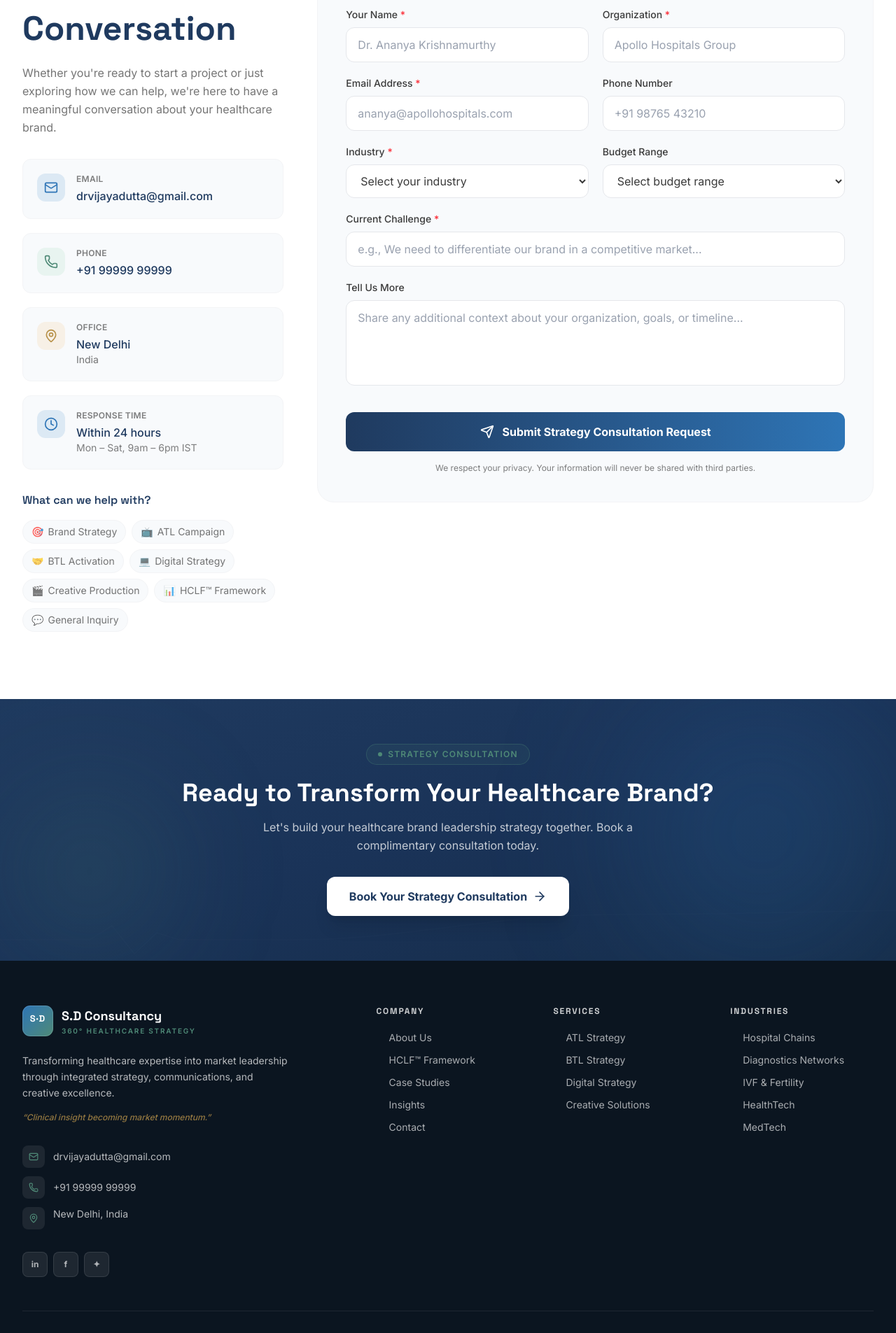
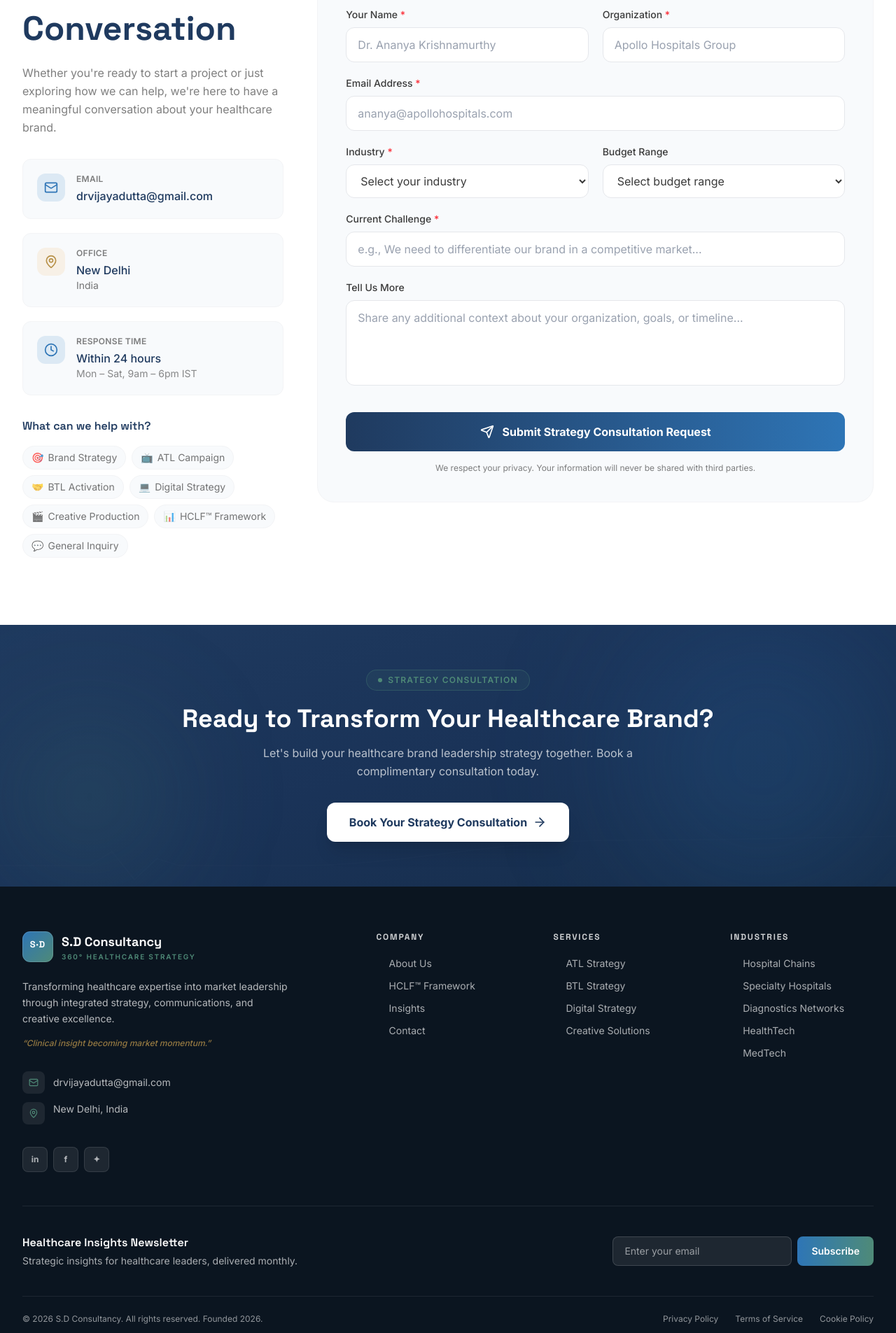
Before and after one commit to drvijayadutta-afk/SD-Consultancy, a Next.js app: page /contact in a window 1280 px wide. Shown: the part 655-2560 px from the top of the page at 70% size. Built offline with nearby package versions, Linux system fonts and the light colour scheme.

Commit message:
Remove Case Studies, phone numbers; fix PMT Rank 14, IVF under Specialty Hospitals

```diff
--- a/src/app/contact/page.tsx
+++ b/src/app/contact/page.tsx
@@ -1,15 +1,14 @@
 'use client';
 
 import { useState } from 'react';
-import { Mail, Phone, MapPin, Clock, Send, CheckCircle2 } from 'lucide-react';
+import { Mail, MapPin, Clock, Send, CheckCircle2 } from 'lucide-react';
 import { AnimatedSection } from '@/components/ui/AnimatedSection';
 import { SectionHeader } from '@/components/ui/SectionHeader';
 
 const industries = [
   'Hospital Chain',
-  'Specialty Hospital',
+  'Specialty Hospital (incl. Fertility & IVF)',
   'Diagnostics Network',
-  'IVF & Fertility',
   'HealthTech',
   'MedTech',
   'Pharmaceutical',
@@ -41,7 +40,6 @@ export default function ContactPage() {
     name: '',
     organization: '',
     email: '',
-    phone: '',
     industry: '',
     inquiryType: '',
     challenge: '',
@@ -60,6 +58,7 @@ export default function ContactPage() {
 
   return (
     <>
+      {/* Hero */}
       <section className="hero-gradient pt-32 pb-20">
         <div className="max-w-7xl mx-auto px-4 sm:px-6 lg:px-8">
           <AnimatedSection className="max-w-3xl">
@@ -73,7 +72,7 @@ export default function ContactPage() {
               </span>{' '}
               Strategy
             </h1>
-            <p className="text-lg text-white/70 leading-relaxed">
+            <p className="text-lg text-white/65 leading-relaxed">
               Tell us about your organization and challenges. We&apos;ll respond within 24 hours with an initial perspective on how we can help.
             </p>
           </AnimatedSection>
@@ -83,10 +82,11 @@ export default function ContactPage() {
       <section className="py-24 bg-white dark:bg-[#0f1923]">
         <div className="max-w-7xl mx-auto px-4 sm:px-6 lg:px-8">
           <div className="grid lg:grid-cols-3 gap-12">
+            {/* Left — Info */}
             <div className="lg:col-span-1 space-y-8">
               <AnimatedSection>
                 <SectionHeader eyebrow="Contact" title="Start the Conversation" />
-                <p className="mt-4 text-[#3A3A3A]/70 dark:text-white/65 leading-relaxed">
+                <p className="mt-4 text-[#3A3A3A]/65 dark:text-white/60 leading-relaxed">
                   Whether you&apos;re ready to start a project or just exploring how we can help, we&apos;re here to have a meaningful conversation about your healthcare brand.
                 </p>
               </AnimatedSection>
@@ -103,19 +103,6 @@ export default function ContactPage() {
                     <div>
                       <div className="text-xs font-semibold text-[#3A3A3A]/65 dark:text-white/60 uppercase tracking-wide mb-1">Email</div>
                       <div className="font-medium text-[#1F3A5F] dark:text-white group-hover:text-[#2E75B6] transition-colors">drvijayadutta@gmail.com</div>
-                    </div>
-                  </a>
-
-                  <a
-                    href="tel:+919999999999"
-                    className="flex items-start gap-4 p-5 bg-[#f8fafc] dark:bg-[#162d4a] rounded-xl border border-gray-100 dark:border-white/5 hover:border-[#2E75B6]/40 transition-colors group"
-                  >
-                    <div className="w-10 h-10 rounded-xl bg-[#e8f4f0] flex items-center justify-center flex-shrink-0">
-                      <Phone className="w-5 h-5 text-[#4F8A77]" />
-                    </div>
-                    <div>
-                      <div className="text-xs font-semibold text-[#3A3A3A]/65 dark:text-white/60 uppercase tracking-wide mb-1">Phone</div>
-                      <div className="font-medium text-[#1F3A5F] dark:text-white group-hover:text-[#2E75B6] transition-colors">+91 99999 99999</div>
                     </div>
                   </a>
 
@@ -137,19 +124,20 @@ export default function ContactPage() {
                     <div>
                       <div className="text-xs font-semibold text-[#3A3A3A]/65 dark:text-white/60 uppercase tracking-wide mb-1">Response Time</div>
                       <div className="font-medium text-[#1F3A5F] dark:text-white">Within 24 hours</div>
-                      <div className="text-sm text-[#3A3A3A]/65 dark:text-white/60">Mon – Sat, 9am – 6pm IST</div>
+                      <div className="text-sm text-[#3A3A3A]/60 dark:text-white/50">Mon – Sat, 9am – 6pm IST</div>
                     </div>
                   </div>
                 </div>
               </AnimatedSection>
 
+              {/* Inquiry Types */}
               <AnimatedSection delay={200}>
                 <h3 className="font-semibold text-[#1F3A5F] dark:text-white mb-4">What can we help with?</h3>
                 <div className="flex flex-wrap gap-2">
                   {inquiryTypes.map((t) => (
                     <div
                       key={t.label}
-                      className="flex items-center gap-1.5 px-3 py-1.5 bg-[#f8fafc] dark:bg-[#162d4a] border border-gray-100 dark:border-white/5 rounded-full text-sm text-[#3A3A3A]/70 dark:text-white/65"
+                      className="flex items-center gap-1.5 px-3 py-1.5 bg-[#f8fafc] dark:bg-[#162d4a] border border-gray-100 dark:border-white/5 rounded-full text-sm text-[#3A3A3A]/70 dark:text-white/60"
                     >
                       <span>{t.icon}</span>
                       {t.label}
@@ -159,6 +147,7 @@ export default function ContactPage() {
               </AnimatedSection>
             </div>
 
+            {/* Right — Form */}
             <AnimatedSection direction="right" className="lg:col-span-2">
               {submitted ? (
                 <div className="flex flex-col items-center justify-center h-full min-h-[500px] text-center bg-[#f8fafc] dark:bg-[#162d4a] rounded-3xl p-12 border border-gray-100 dark:border-white/5">
@@ -168,7 +157,7 @@ export default function ContactPage() {
                   <h2 className="text-2xl font-bold font-heading text-[#1F3A5F] dark:text-white mb-4">
                     Thank You, {form.name.split(' ')[0]}!
                   </h2>
-                  <p className="text-[#3A3A3A]/70 dark:text-white/65 max-w-md leading-relaxed">
+                  <p className="text-[#3A3A3A]/65 dark:text-white/60 max-w-md leading-relaxed">
                     We&apos;ve received your enquiry and will respond within 24 hours with our initial perspective on how S.D Consultancy can help {form.organization} achieve its healthcare brand goals.
                   </p>
                 </div>
@@ -210,8 +199,7 @@ export default function ContactPage() {
                     </div>
                   </div>
 
-                  <div className="grid md:grid-cols-2 gap-5 mb-5">
-                    <div>
+                  <div className="mb-5">
                     <label className="block text-sm font-medium text-[#3A3A3A] dark:text-white/80 mb-2">
                       Email Address <span className="text-red-500">*</span>
                     </label>
@@ -224,20 +212,6 @@ export default function ContactPage() {
                       placeholder="ananya@apollohospitals.com"
                       className="w-full px-4 py-3 rounded-xl border border-gray-200 dark:border-white/10 bg-white dark:bg-[#0f1923] text-[#3A3A3A] dark:text-white placeholder:text-gray-400 dark:placeholder:text-white/30 focus:outline-none focus:border-[#2E75B6] transition-colors"
                     />
-                    </div>
-                    <div>
-                      <label className="block text-sm font-medium text-[#3A3A3A] dark:text-white/80 mb-2">
-                        Phone Number
-                      </label>
-                      <input
-                        type="tel"
-                        name="phone"
-                        value={form.phone}
-                        onChange={handleChange}
-                        placeholder="+91 98765 43210"
-                        className="w-full px-4 py-3 rounded-xl border border-gray-200 dark:border-white/10 bg-white dark:bg-[#0f1923] text-[#3A3A3A] dark:text-white placeholder:text-gray-400 dark:placeholder:text-white/30 focus:outline-none focus:border-[#2E75B6] transition-colors"
-                      />
-                    </div>
                   </div>
 
                   <div className="grid md:grid-cols-2 gap-5 mb-5">
--- a/src/components/layout/Footer.tsx
+++ b/src/components/layout/Footer.tsx
@@ -2,13 +2,12 @@
 
 import Link from 'next/link';
 import { useState } from 'react';
-import { Mail, Phone, MapPin, ArrowRight, Send } from 'lucide-react';
+import { Mail, MapPin, ArrowRight, Send } from 'lucide-react';
 
 const footerLinks = {
   Company: [
     { label: 'About Us', href: '/about' },
     { label: 'HCLF™ Framework', href: '/hclf-framework' },
-    { label: 'Case Studies', href: '/case-studies' },
     { label: 'Insights', href: '/insights' },
     { label: 'Contact', href: '/contact' },
   ],
@@ -20,8 +19,8 @@ const footerLinks = {
   ],
   Industries: [
     { label: 'Hospital Chains', href: '/industries#hospitals' },
+    { label: 'Specialty Hospitals', href: '/industries#specialty' },
     { label: 'Diagnostics Networks', href: '/industries#diagnostics' },
-    { label: 'IVF & Fertility', href: '/industries#ivf' },
     { label: 'HealthTech', href: '/industries#healthtech' },
     { label: 'MedTech', href: '/industries#medtech' },
   ],
@@ -91,7 +90,9 @@ export function Footer() {
 
   return (
     <footer className="bg-[#0b1520] text-white">
+      {/* CTA Banner */}
       <div className="relative overflow-hidden bg-gradient-to-br from-[#1F3A5F] via-[#1a3358] to-[#162d4a]">
+        {/* Decorative ECG line */}
         <div className="absolute inset-0 overflow-hidden pointer-events-none opacity-8">
           <svg viewBox="0 0 1200 80" preserveAspectRatio="none" className="absolute bottom-0 w-full h-20">
             <path
@@ -114,7 +115,7 @@ export function Footer() {
           <h2 className="text-2xl md:text-3xl lg:text-4xl font-bold font-heading mb-4">
             Ready to Transform Your Healthcare Brand?
           </h2>
-          <p className="text-white/75 mb-8 max-w-xl mx-auto leading-relaxed">
+          <p className="text-white/70 mb-8 max-w-xl mx-auto leading-relaxed">
             Let&apos;s build your healthcare brand leadership strategy together. Book a complimentary consultation today.
           </p>
           <Link
@@ -127,8 +128,10 @@ export function Footer() {
         </div>
       </div>
 
+      {/* Main Footer */}
       <div className="max-w-7xl mx-auto px-4 sm:px-6 lg:px-8 py-16">
         <div className="grid grid-cols-1 lg:grid-cols-5 gap-12">
+          {/* Brand */}
           <div className="lg:col-span-2">
             <div className="flex items-center gap-3 mb-6 group">
               <FooterLogo />
@@ -144,18 +147,13 @@ export function Footer() {
               &ldquo;Clinical insight becoming market momentum.&rdquo;
             </p>
 
+            {/* Contact */}
             <div className="space-y-3 mb-8">
               <a href="mailto:drvijayadutta@gmail.com" className="flex items-center gap-3 text-sm text-white/70 hover:text-[#4F8A77] transition-colors group/contact">
                 <span className="w-8 h-8 rounded-lg bg-white/8 flex items-center justify-center group-hover/contact:bg-[#4F8A77]/20 transition-colors">
                   <Mail className="w-3.5 h-3.5 text-[#4F8A77]" />
                 </span>
                 drvijayadutta@gmail.com
-              </a>
-              <a href="tel:+919999999999" className="flex items-center gap-3 text-sm text-white/70 hover:text-[#4F8A77] transition-colors group/contact">
-                <span className="w-8 h-8 rounded-lg bg-white/8 flex items-center justify-center group-hover/contact:bg-[#4F8A77]/20 transition-colors">
-                  <Phone className="w-3.5 h-3.5 text-[#4F8A77]" />
-                </span>
-                +91 99999 99999
               </a>
               <div className="flex items-start gap-3 text-sm text-white/70">
                 <span className="w-8 h-8 rounded-lg bg-white/8 flex items-center justify-center flex-shrink-0">
@@ -165,6 +163,7 @@ export function Footer() {
               </div>
             </div>
 
+            {/* Socials */}
             <div className="flex gap-2">
               {socials.map(({ symbol, href, label }) => (
                 <a
@@ -179,6 +178,7 @@ export function Footer() {
             </div>
           </div>
 
+          {/* Links */}
           {Object.entries(footerLinks).map(([title, links]) => (
             <div key={title}>
               <h3 className="text-xs font-bold text-white/80 mb-5 tracking-[0.15em] uppercase">{title}</h3>
@@ -199,6 +199,7 @@ export function Footer() {
           ))}
         </div>
 
+        {/* Newsletter */}
         <div className="mt-12 pt-10 border-t border-white/8">
           <div className="flex flex-col md:flex-row items-start md:items-center justify-between gap-6">
             <div>
@@ -231,13 +232,14 @@ export function Footer() {
           </div>
         </div>
 
+        {/* Bottom bar */}
         <div className="mt-10 pt-6 border-t border-white/8 flex flex-col sm:flex-row items-center justify-between gap-4">
           <p className="text-xs text-white/55">
             © {new Date().getFullYear()} S.D Consultancy. All rights reserved. Founded 2026.
           </p>
           <div className="flex gap-6">
             {['Privacy Policy', 'Terms of Service', 'Cookie Policy'].map((item) => (
-              <Link key={item} href="#" className="text-xs text-white/55 hover:text-white/70 transition-colors">
+              <Link key={item} href="#" className="text-xs text-white/55 hover:text-white/60 transition-colors">
                 {item}
               </Link>
             ))}
--- a/src/components/layout/Navigation.tsx
+++ b/src/components/layout/Navigation.tsx
@@ -23,7 +23,6 @@ const navLinks = [
   { label: 'HCLF™ Framework', href: '/hclf-framework' },
   { label: 'Industries', href: '/industries' },
   { label: 'Insights', href: '/insights' },
-  { label: 'Case Studies', href: '/case-studies' },
   { label: 'Contact', href: '/contact' },
 ];
 
@@ -101,6 +100,8 @@ export function Navigation() {
     >
       <div className="max-w-7xl mx-auto px-4 sm:px-6 lg:px-8">
         <div className="flex items-center justify-between h-20">
+
+          {/* Logo */}
           <Link href="/" className="flex items-center gap-3 group">
             <SDLogo gradientId="navSDGrad" />
             <div>
@@ -116,6 +117,7 @@ export function Navigation() {
             </div>
           </Link>
 
+          {/* Desktop Nav */}
           <div className="hidden lg:flex items-center gap-0.5">
             {navLinks.map((link) => (
               <div
@@ -165,6 +167,7 @@ export function Navigation() {
             ))}
           </div>
 
+          {/* Right Actions */}
           <div className="flex items-center gap-3">
             <button
               onClick={toggleTheme}
@@ -201,6 +204,7 @@ export function Navigation() {
         </div>
       </div>
 
+      {/* Mobile Menu */}
       {mobileOpen && (
         <div className="lg:hidden bg-white dark:bg-[#0f1923] border-t border-gray-100 dark:border-white/10 shadow-2xl">
           <div className="h-0.5 bg-gradient-to-r from-[#1F3A5F] via-[#2E75B6] to-[#4F8A77]" />
```
Also changed, not shown: src/app/about/page.tsx (+23 -14 lines). Lines whose indentation alone changed are shown as unchanged.
